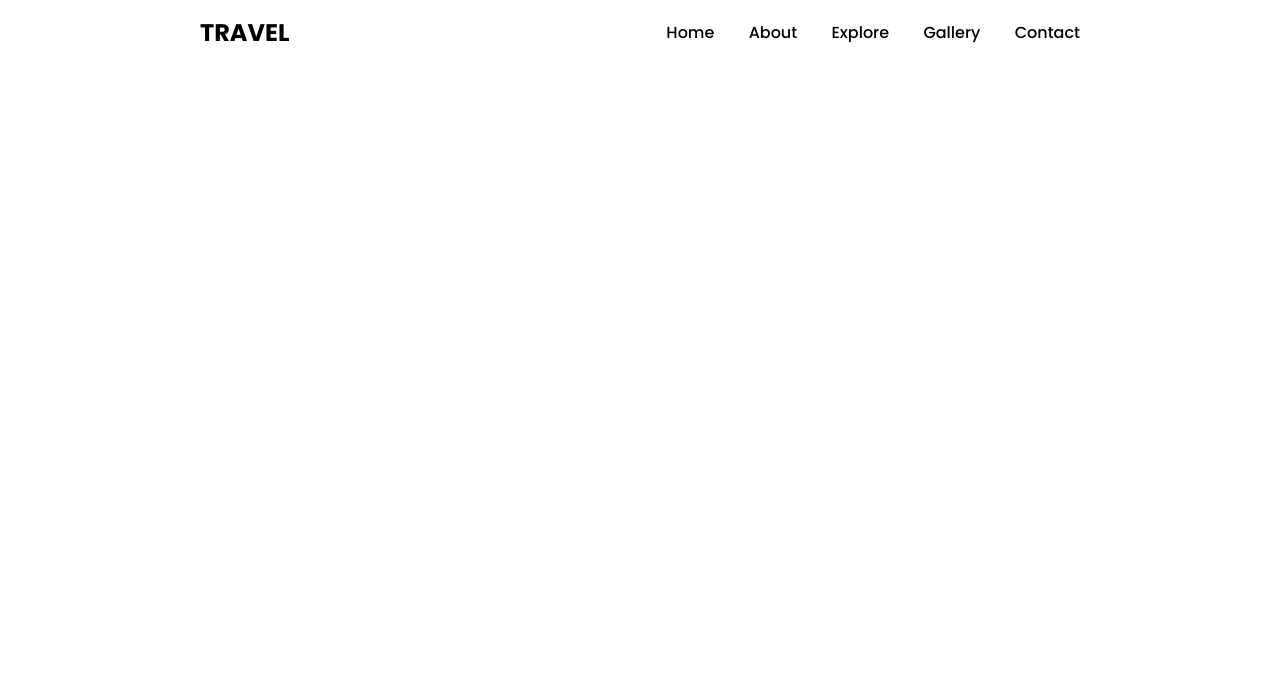
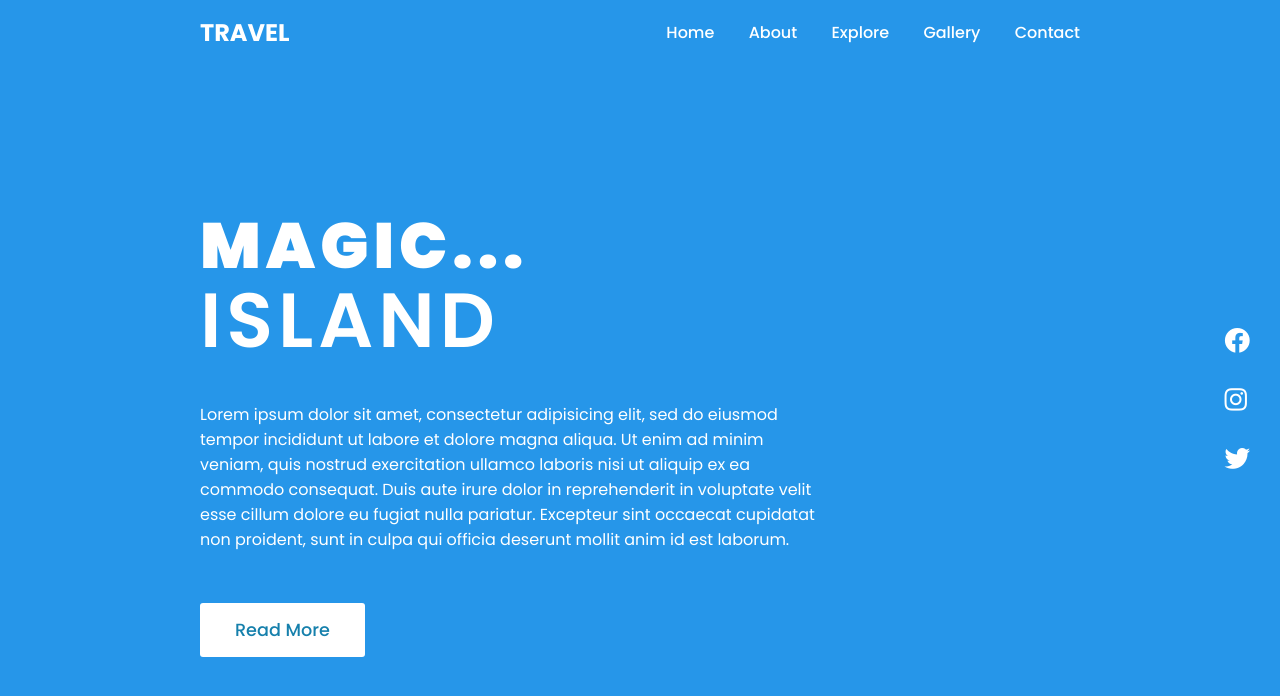
Before and after one commit to arturro89/Magic-Island, a plain HTML site: page index.html in a window 1280 px wide. Drawn offline with Linux system fonts and the light colour scheme; a web font is replaced by a local one.

Commit message:
Section home, media icons added

```diff
--- a/index.html
+++ b/index.html
@@ -17,7 +17,7 @@
     >
     <link
         rel="stylesheet"
-        href="https://cdnjs.cloudflare.com/ajax/libs/font-awsome/5.14.0/css/all/min.css"
+        href="https://cdnjs.cloudflare.com/ajax/libs/font-awesome/5.14.0/css/all.min.css"
     >
 </head>
 <body>
@@ -38,6 +38,25 @@
         </div>
     </header>
 
+    <section class="home">
+
+        <div class="content">
+            <h1>Magic...<br><span>Island</span></h1>
+            <p>Lorem ipsum dolor sit amet, consectetur adipisicing elit, sed do eiusmod tempor incididunt ut labore et
+                dolore magna aliqua. Ut enim ad minim veniam, quis nostrud exercitation ullamco laboris nisi ut aliquip
+                ex ea commodo consequat. Duis aute irure dolor in reprehenderit in voluptate velit esse cillum dolore eu
+                fugiat nulla pariatur. Excepteur sint occaecat cupidatat non proident, sunt in culpa qui officia
+                deserunt mollit anim id est laborum.</p>
+            <a href="#">Read More</a>
+        </div>
+
+        <div class="media-icons">
+            <a href="#"><i class="fab fa-facebook"></i></a>
+            <a href="#"><i class="fab fa-instagram"></i></a>
+            <a href="#"><i class="fab fa-twitter"></i></a>
+        </div>
+
+    </section>
 
 </body>
 </html>
--- a/style.css
+++ b/style.css
@@ -6,7 +6,7 @@
   padding: 0;
   box-sizing: border-box;
 }
-
+/* Section header start */
 header {
   z-index: 999;
   position: absolute;
@@ -21,7 +21,7 @@ header {
 }
 
 header .brand {
-  color: #000;
+  color: white;
   font-size: 1.5em;
   font-weight: 700;
   text-transform: uppercase;
@@ -34,7 +34,7 @@ header .navigation {
 
 header .navigation .navigation-items a {
   position: relative;
-  color: #000;
+  color: white;
   font-size: 1em;
   font-weight: 500;
   text-decoration: none;
@@ -45,7 +45,7 @@ header .navigation .navigation-items a {
 header .navigation .navigation-items a:before {
   content: '';
   position: absolute;
-  background-color: #000;
+  background-color: white;
   width: 0;
   height: 3px;
   bottom: 0;
@@ -56,3 +56,79 @@ header .navigation .navigation-items a:before {
 header .navigation .navigation-items a:hover:before {
   width: 100%;
 }
+
+/* Section header end*/
+
+/* Section home start */
+section {
+  padding: 100px 200px;
+}
+
+.home {
+  position: relative;
+  width: 100%;
+  min-height: 100vh;
+  display: flex;
+  justify-content: center;
+  flex-direction: column;
+  background-color: #2696e9;
+}
+
+.home .content {
+  z-index: 888;
+  color: white;
+  width: 70%;
+  margin-top: 50px;
+}
+
+.home .content h1 {
+  font-size: 4em;
+  font-weight: 900;
+  text-transform: uppercase;
+  letter-spacing: 5px;
+  line-height: 75px;
+  margin-bottom: 40px;
+}
+
+.home .content h1 span {
+  font-size: 1.2em;
+  font-weight: 600;
+}
+
+.home .content p {
+  margin-bottom: 65px;
+}
+
+.home .content a {
+  background-color: white;
+  padding: 15px 35px;
+  color: #1680ac;
+  font-size: 1.1em;
+  font-weight: 500;
+  text-decoration: none;
+  border-radius: 3px;
+}
+
+.home .media-icons {
+  z-index: 888;
+  position: absolute;
+  right: 30px;
+  display: flex;
+  flex-direction: column;
+  transition: 0.5s ease;
+}
+
+.home .media-icons a {
+  color: white;
+  font-size: 1.6em;
+  transition: 0.3 ease;
+}
+
+.home .media-icons a:not(:last-child) {
+  margin-bottom: 20px;
+}
+
+.home .media-icons a:hover {
+  transform: scale(1.3);
+}
+/* Section home end*/
```
